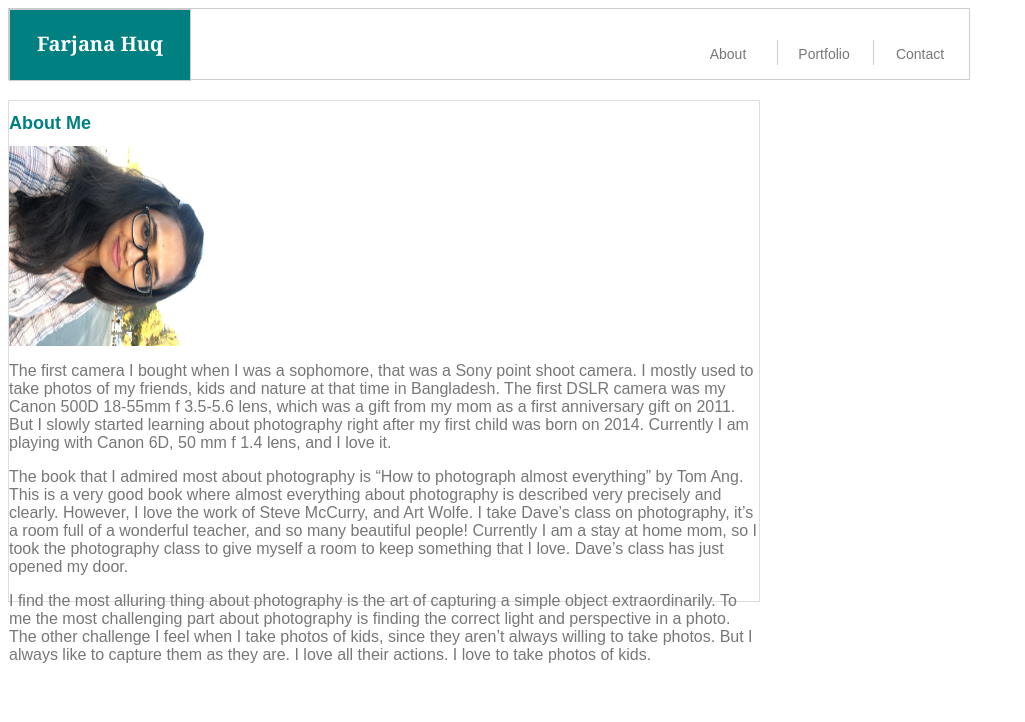
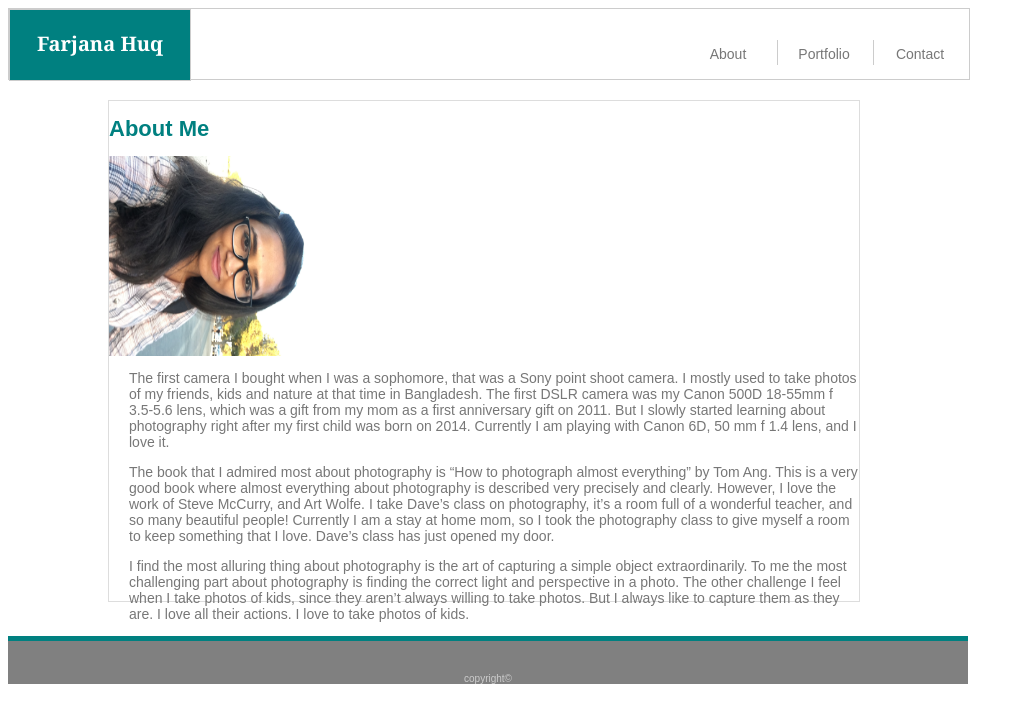
Before and after one commit to farjanaHuq/Basic-Portfolio, a plain HTML site: page index.html in a window 1280 px wide. Shown: the whole page, without its empty margins (0-1025 px from the left). Drawn offline with Linux system fonts and the light colour scheme.

Commit message:
Modification4

```diff
--- a/assets/css/style.css
+++ b/assets/css/style.css
@@ -84,10 +84,11 @@
     background-color: #ffffff;
     font-family: Arial, Helvetica, sans-serif;
     margin-top: 20px;
+    margin-left: 100px;
 }
 #h1{
     color: teal;
-    font-size: 18px;
+    font-size: 22px;
 }
 #bio-image{
     float: left;
@@ -95,8 +96,26 @@
     width: 200px;
     margin-right: 40px;
 }
-#bio{
+#content{
     float: right;
-    font-size: 16px;
+    font-size: 14px;
     color: #777777;
+    margin-left: 20px;
 }
+.footer{
+    clear: both;
+    width: 960px;
+    height: 8px;
+    margin-top: 30px;
+
+    border-top-style: solid;
+    border-top-color: teal;
+    border-top-width: 5px;
+    background-color: gray;
+    font-family: Arial, Helvetica, sans-serif;
+    text-align: center;
+    padding-top: 32px;
+    padding-bottom: 3px;
+    font-size: 10px;
+    color: #cccccc;
+}
--- a/index.html
+++ b/index.html
@@ -43,7 +43,7 @@
             <img id="bio-image" src="./assets/images/Farjana.JPG" target="_blank">
         </section>
 
-        <section id="bio">
+        <section id="content">
             <p>
                 The first camera I bought when I was a sophomore, that was a Sony point shoot camera. I mostly used to
                 take photos of my friends, kids and nature at that time in Bangladesh.
@@ -72,6 +72,9 @@
             </p>
         </section>
     </div>
+    <div class="footer">
+        copyright©
+    </div>
 </body>
 
 </html>
```
